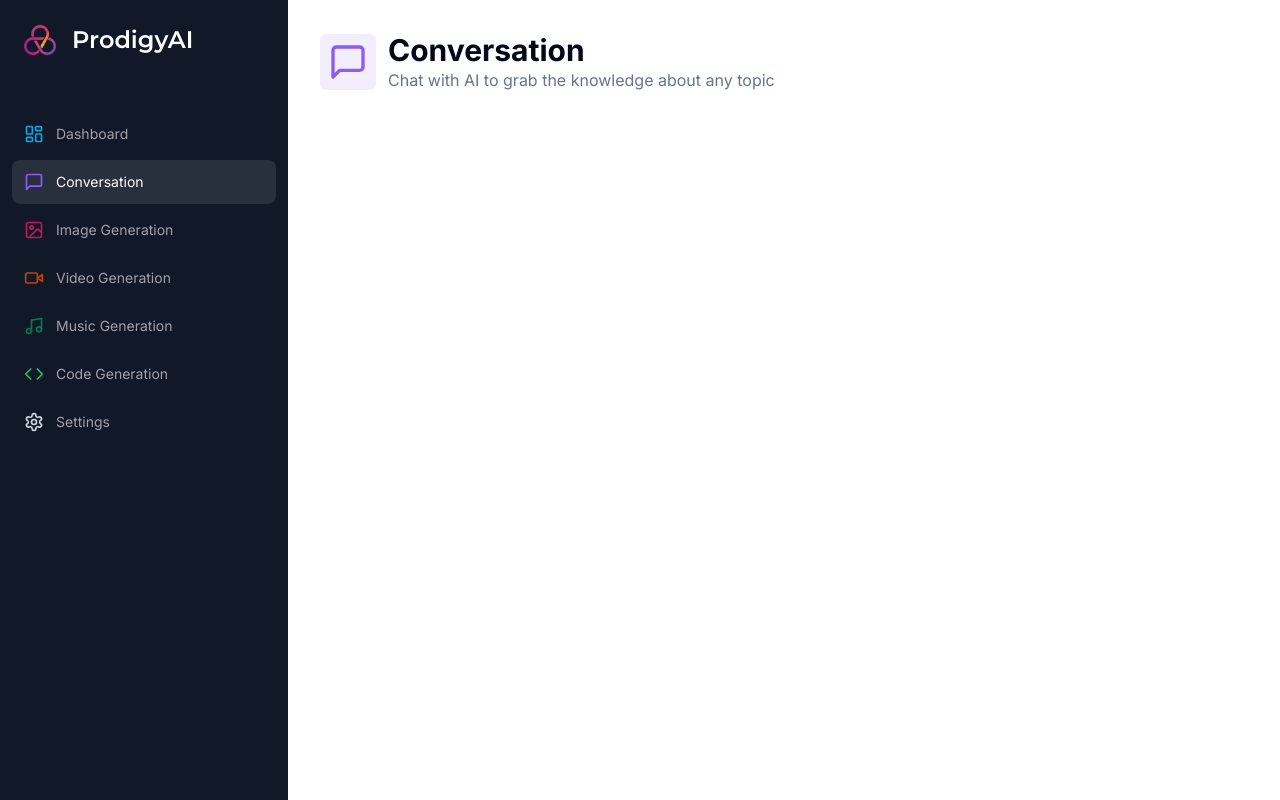
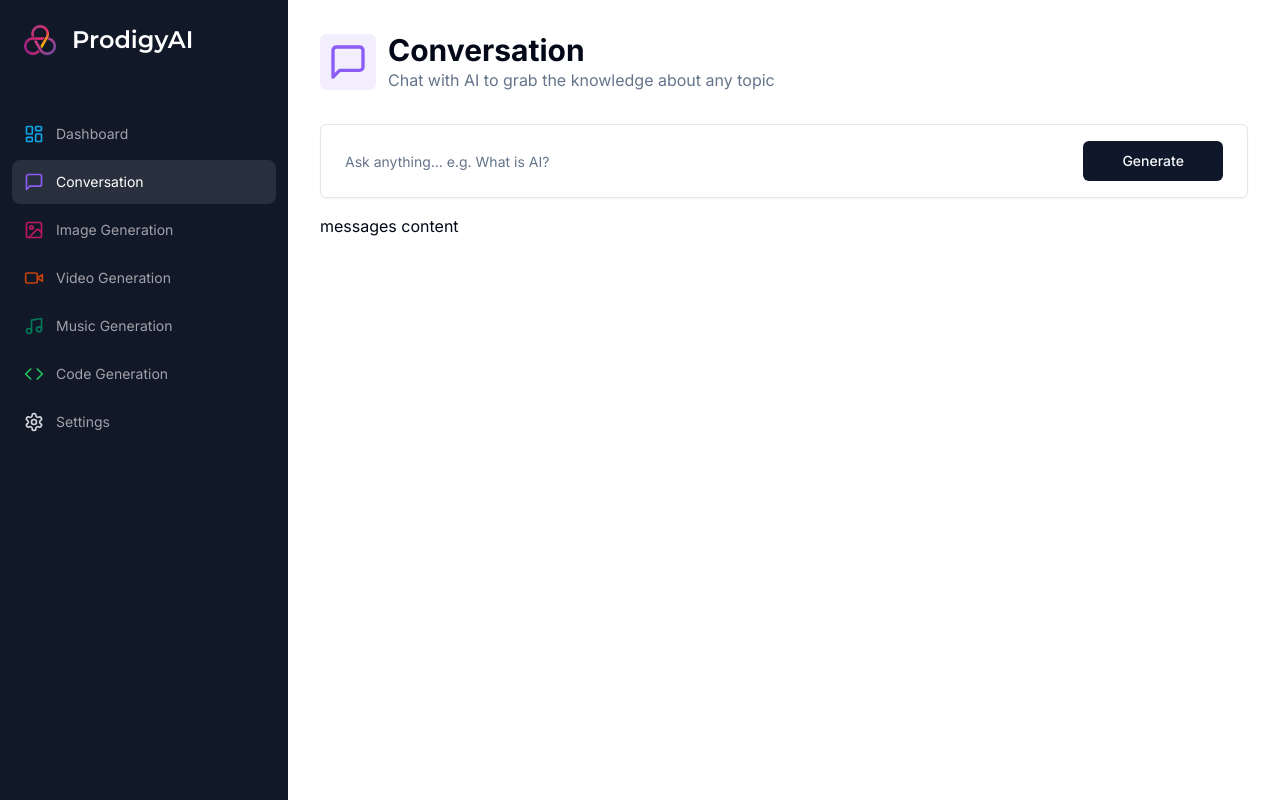
Before and after one commit to preetDev004/ProdigyAI, a Next.js app: page /conversation in a window 1280 px wide. Built offline with nearby package versions, Linux system fonts and the light colour scheme.

Commit message:
conversation UI

```diff
--- /dev/null
+++ b/app/(dashboard)/(routes)/conversation/constants.ts
@@ -0,0 +1,5 @@
+import * as z from "zod"
+
+export const formSchema = z.object({
+    prompt: z.string().min(1, {message: "Prompt is required!"})
+})
--- a/app/(dashboard)/(routes)/conversation/page.tsx
+++ b/app/(dashboard)/(routes)/conversation/page.tsx
@@ -1,19 +1,79 @@
-import { MessageSquare } from "lucide-react"
+"use client";
+import { MessageSquare } from "lucide-react";
+import { useForm } from "react-hook-form";
 
-import Heading from "@/components/Heading"
+import * as z from "zod";
+import Heading from "@/components/Heading";
+import { formSchema } from "./constants";
+import { zodResolver } from "@hookform/resolvers/zod";
+import { Form, FormControl, FormField, FormItem } from "@/components/ui/form";
+import { Input } from "@/components/ui/input";
+import { Button } from "@/components/ui/button";
 
 const ConversationPage = () => {
+  const form = useForm<z.infer<typeof formSchema>>({
+    resolver: zodResolver(formSchema),
+    defaultValues: {
+      prompt: "",
+    },
+  });
+
+  // tracking the loading state (NOT by useState)
+  const isLoading = form.formState.isSubmitting;
+
+  const onSubmit = async (values: z.infer<typeof formSchema>) => {
+    console.log(values);
+  };
+
   return (
     <div>
-        <Heading
+      <Heading
         title="Conversation"
         description="Chat with AI to grab the knowledge about any topic"
         icon={MessageSquare}
         iconColor="text-violet-500"
         bgColor="bg-violet-500/10"
-        />
+      />
+      <div className="px-4 lg:px-8">
+        <div>
+          <Form {...form}>
+            <form
+              onSubmit={form.handleSubmit(onSubmit)}
+              className=" rounded-md border w-full p-4 px-3 md:px-6 focus-within: shadow-sm grid grid-cols-12 gap-2"
+            >
+              {/* Below field means onChange, onBlur, value, disabled, name, ref which are handled byshadcn and react-hook-form */}
+              <FormField
+                name="prompt"
+                render={({ field }) => (
+                  <FormItem className=" col-span-12 lg:col-span-10 2xl:col-span-11">
+                    <FormControl className="m-0 p-0">
+                      <Input
+                        className="border-0 outline-none focus-visible:ring-0 focus-visible:ring-transparent"
+                        disabled={isLoading}
+                        placeholder="Ask anything... e.g. What is AI?"
+                        {...field}
+                      />
+                    </FormControl>
+                  </FormItem>
+                )}
+              />
+              <Button
+                className="col-span-12 lg:col-span-2 2xl:col-span-1 w-full"
+                disabled={isLoading}
+              >
+                Generate
+              </Button>
+            </form>
+          </Form>
+        </div>
+
+        <div className="space-y-4 mt-4">
+          messages content
+        </div>
+
+      </div>
     </div>
-  )
-}
+  );
+};
 
-export default ConversationPage
+export default ConversationPage;
--- /dev/null
+++ b/components/ui/form.tsx
@@ -0,0 +1,176 @@
+import * as React from "react"
+import * as LabelPrimitive from "@radix-ui/react-label"
+import { Slot } from "@radix-ui/react-slot"
+import {
+  Controller,
+  ControllerProps,
+  FieldPath,
+  FieldValues,
+  FormProvider,
+  useFormContext,
+} from "react-hook-form"
+
+import { cn } from "@/lib/utils"
+import { Label } from "@/components/ui/label"
+
+const Form = FormProvider
+
+type FormFieldContextValue<
+  TFieldValues extends FieldValues = FieldValues,
+  TName extends FieldPath<TFieldValues> = FieldPath<TFieldValues>
+> = {
+  name: TName
+}
+
+const FormFieldContext = React.createContext<FormFieldContextValue>(
+  {} as FormFieldContextValue
+)
+
+const FormField = <
+  TFieldValues extends FieldValues = FieldValues,
+  TName extends FieldPath<TFieldValues> = FieldPath<TFieldValues>
+>({
+  ...props
+}: ControllerProps<TFieldValues, TName>) => {
+  return (
+    <FormFieldContext.Provider value={{ name: props.name }}>
+      <Controller {...props} />
+    </FormFieldContext.Provider>
+  )
+}
+
+const useFormField = () => {
+  const fieldContext = React.useContext(FormFieldContext)
+  const itemContext = React.useContext(FormItemContext)
+  const { getFieldState, formState } = useFormContext()
+
+  const fieldState = getFieldState(fieldContext.name, formState)
+
+  if (!fieldContext) {
+    throw new Error("useFormField should be used within <FormField>")
+  }
+
+  const { id } = itemContext
+
+  return {
+    id,
+    name: fieldContext.name,
+    formItemId: `${id}-form-item`,
+    formDescriptionId: `${id}-form-item-description`,
+    formMessageId: `${id}-form-item-message`,
+    ...fieldState,
+  }
+}
+
+type FormItemContextValue = {
+  id: string
+}
+
+const FormItemContext = React.createContext<FormItemContextValue>(
+  {} as FormItemContextValue
+)
+
+const FormItem = React.forwardRef<
+  HTMLDivElement,
+  React.HTMLAttributes<HTMLDivElement>
+>(({ className, ...props }, ref) => {
+  const id = React.useId()
+
+  return (
+    <FormItemContext.Provider value={{ id }}>
+      <div ref={ref} className={cn("space-y-2", className)} {...props} />
+    </FormItemContext.Provider>
+  )
+})
+FormItem.displayName = "FormItem"
+
+const FormLabel = React.forwardRef<
+  React.ElementRef<typeof LabelPrimitive.Root>,
+  React.ComponentPropsWithoutRef<typeof LabelPrimitive.Root>
+>(({ className, ...props }, ref) => {
+  const { error, formItemId } = useFormField()
+
+  return (
+    <Label
+      ref={ref}
+      className={cn(error && "text-destructive", className)}
+      htmlFor={formItemId}
+      {...props}
+    />
+  )
+})
+FormLabel.displayName = "FormLabel"
+
+const FormControl = React.forwardRef<
+  React.ElementRef<typeof Slot>,
+  React.ComponentPropsWithoutRef<typeof Slot>
+>(({ ...props }, ref) => {
+  const { error, formItemId, formDescriptionId, formMessageId } = useFormField()
+
+  return (
+    <Slot
+      ref={ref}
+      id={formItemId}
+      aria-describedby={
+        !error
+          ? `${formDescriptionId}`
+          : `${formDescriptionId} ${formMessageId}`
+      }
+      aria-invalid={!!error}
+      {...props}
+    />
+  )
+})
+FormControl.displayName = "FormControl"
+
+const FormDescription = React.forwardRef<
+  HTMLParagraphElement,
+  React.HTMLAttributes<HTMLParagraphElement>
+>(({ className, ...props }, ref) => {
+  const { formDescriptionId } = useFormField()
+
+  return (
+    <p
+      ref={ref}
+      id={formDescriptionId}
+      className={cn("text-sm text-muted-foreground", className)}
+      {...props}
+    />
+  )
+})
+FormDescription.displayName = "FormDescription"
+
+const FormMessage = React.forwardRef<
+  HTMLParagraphElement,
+  React.HTMLAttributes<HTMLParagraphElement>
+>(({ className, children, ...props }, ref) => {
+  const { error, formMessageId } = useFormField()
+  const body = error ? String(error?.message) : children
+
+  if (!body) {
+    return null
+  }
+
+  return (
+    <p
+      ref={ref}
+      id={formMessageId}
+      className={cn("text-sm font-medium text-destructive", className)}
+      {...props}
+    >
+      {body}
+    </p>
+  )
+})
+FormMessage.displayName = "FormMessage"
+
+export {
+  useFormField,
+  Form,
+  FormItem,
+  FormLabel,
+  FormControl,
+  FormDescription,
+  FormMessage,
+  FormField,
+}
--- /dev/null
+++ b/components/ui/input.tsx
@@ -0,0 +1,25 @@
+import * as React from "react"
+
+import { cn } from "@/lib/utils"
+
+export interface InputProps
+  extends React.InputHTMLAttributes<HTMLInputElement> {}
+
+const Input = React.forwardRef<HTMLInputElement, InputProps>(
+  ({ className, type, ...props }, ref) => {
+    return (
+      <input
+        type={type}
+        className={cn(
+          "flex h-10 w-full rounded-md border border-input bg-background px-3 py-2 text-sm ring-offset-background file:border-0 file:bg-transparent file:text-sm file:font-medium placeholder:text-muted-foreground focus-visible:outline-none focus-visible:ring-2 focus-visible:ring-ring focus-visible:ring-offset-2 disabled:cursor-not-allowed disabled:opacity-50",
+          className
+        )}
+        ref={ref}
+        {...props}
+      />
+    )
+  }
+)
+Input.displayName = "Input"
+
+export { Input }
--- /dev/null
+++ b/components/ui/label.tsx
@@ -0,0 +1,26 @@
+"use client"
+
+import * as React from "react"
+import * as LabelPrimitive from "@radix-ui/react-label"
+import { cva, type VariantProps } from "class-variance-authority"
+
+import { cn } from "@/lib/utils"
+
+const labelVariants = cva(
+  "text-sm font-medium leading-none peer-disabled:cursor-not-allowed peer-disabled:opacity-70"
+)
+
+const Label = React.forwardRef<
+  React.ElementRef<typeof LabelPrimitive.Root>,
+  React.ComponentPropsWithoutRef<typeof LabelPrimitive.Root> &
+    VariantProps<typeof labelVariants>
+>(({ className, ...props }, ref) => (
+  <LabelPrimitive.Root
+    ref={ref}
+    className={cn(labelVariants(), className)}
+    {...props}
+  />
+))
+Label.displayName = LabelPrimitive.Root.displayName
+
+export { Label }
--- a/package.json
+++ b/package.json
@@ -10,7 +10,9 @@
   },
   "dependencies": {
     "@clerk/nextjs": "^4.29.4",
+    "@hookform/resolvers": "^3.3.4",
     "@radix-ui/react-dialog": "^1.0.5",
+    "@radix-ui/react-label": "^2.0.2",
     "@radix-ui/react-slot": "^1.0.2",
     "class-variance-authority": "^0.7.0",
     "clsx": "^2.1.0",
@@ -18,8 +20,10 @@
     "next": "14.0.4",
     "react": "^18",
     "react-dom": "^18",
+    "react-hook-form": "^7.49.3",
     "tailwind-merge": "^2.2.0",
-    "tailwindcss-animate": "^1.0.7"
+    "tailwindcss-animate": "^1.0.7",
+    "zod": "^3.22.4"
   },
   "devDependencies": {
     "@types/node": "^20",
```
Also changed, not shown: 1 other file (tests, documents, lock files or other folders).
